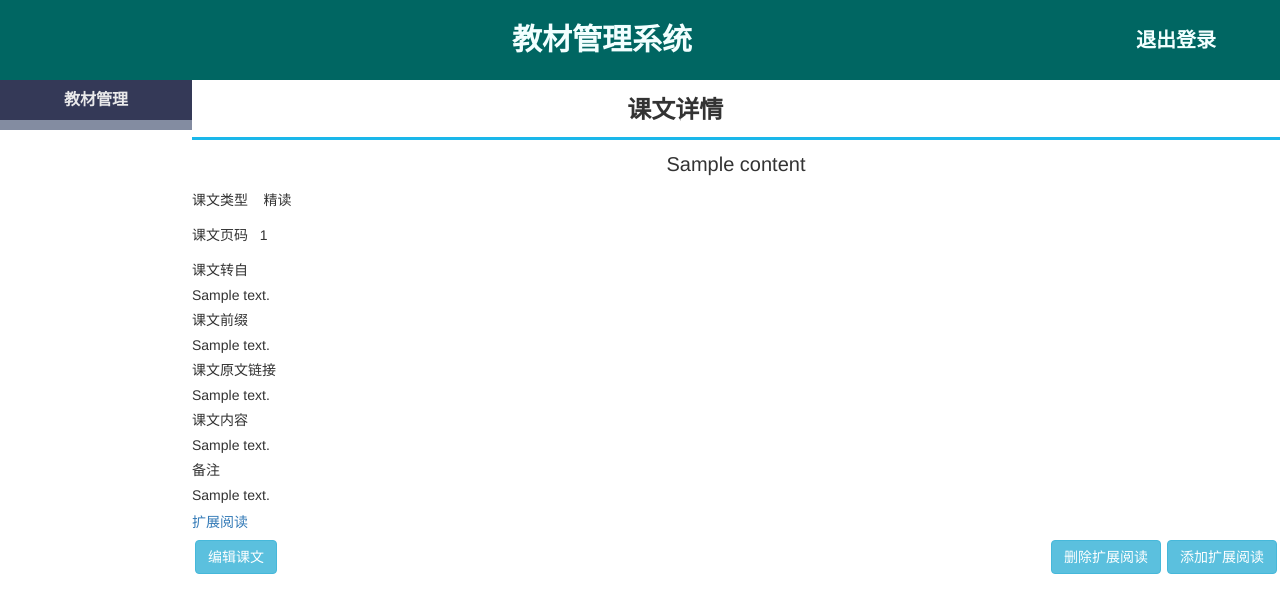
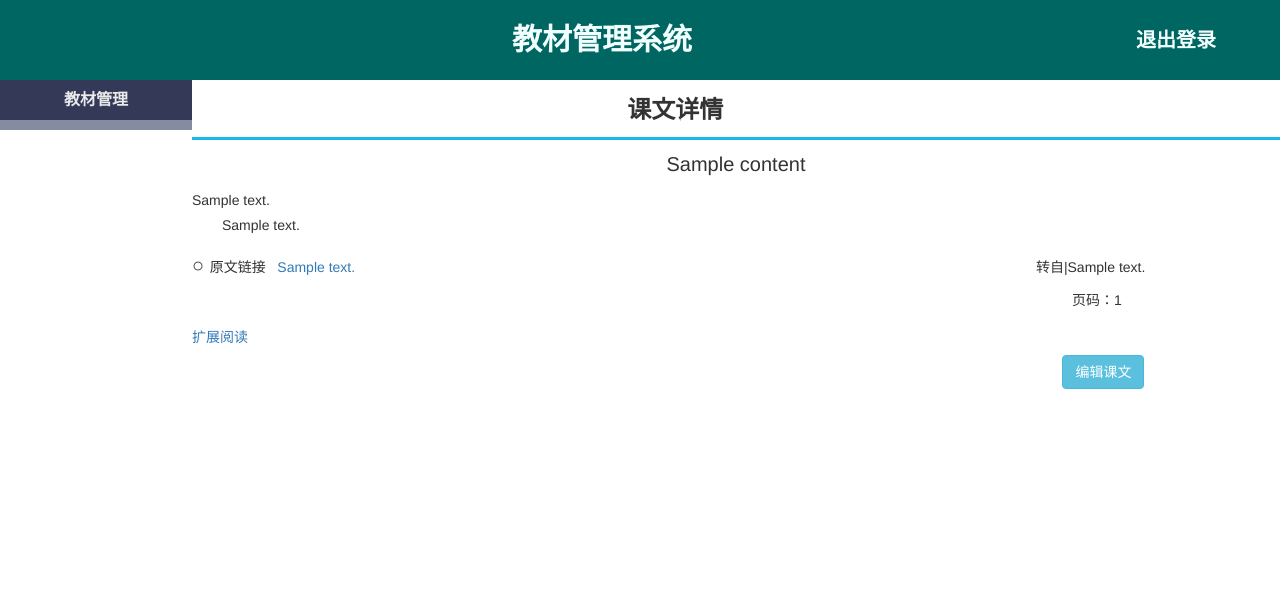
Before and after one commit to huameixiao123/myproject, a Flask app: page /content_detail/1/ in a window 1280 px wide. Shown: the top 613 px of the page. Run offline with Flask 2, Linux system fonts and the light colour scheme; tables that the repository leaves empty hold one stand-in row (values such as "Sample post"); some libraries are stand-ins or nearby versions.

Commit message:
修改登录背景，优化课文详情页面和扩展阅读页面

```diff
--- a/static/attach_manage.css
+++ b/static/attach_manage.css
@@ -29,16 +29,21 @@
     font-size: 15px;
     height: 30px;
     line-height: 30px;
+    display: inline-block;
+    margin-left: 100px
 }
 
 .wrapper .content .attach_list li .from_name {
     font-size: 15px;
     margin: 10px 0;
+    display: inline-block;
+    width: 600px;
 }
 
 .wrapper .content .attach_list li .context {
     font-size: 15px;
     margin: 10px 0;
+    margin-left: 40px;
 }
 
 .wrapper .content .attach_list li .note {
--- a/static/content_detail.css
+++ b/static/content_detail.css
@@ -1,5 +1,5 @@
 .content .edit_area a button {
-    margin: 0 3px;
+    margin-left:80% ;
 }
 
 .content .detail {
@@ -15,16 +15,12 @@
 
 .content .detail .sn {
     height: 30px;
-    margin: 5px 0;
-}
-
-.content .detail .content_type {
-    height: 30px;
-    margin: 5px 0;
+    margin-left: 880px;
 }
 
 .content .detail .content_from_name {
     margin: 5px 0;
+    display: inline-block;
 }
 
 .content .detail .content_prefix {
@@ -32,14 +28,24 @@
 }
 
 .content .detail .content_origin {
-
-    margin: 5px 0;
+    display: inline-block;
+    height: 50px;
+    width: 840px;
+        line-height: 50px;
 }
 
-.content .detail .note {
-    margin: 5px 0;
+.content .detail .content_origin span{
+    font-size: 20px;
+
 }
+
+.content .detail .content_origin a{
+    text-decoration: none;
+}
+
 
 .content .detail .context {
     margin: 5px 0;
+    margin-left: 30px;
+    width: 900px;
 }
--- a/static/login.css
+++ b/static/login.css
@@ -140,7 +140,7 @@ li {
 
 #main {
     width: 306px;
-    background: #fff;
+    background: rgba(0,0,0,0);
     padding: 46px 80px;
     position: relative;
     left: 50%;
@@ -200,7 +200,7 @@ li {
 
 #main h1 {
     font-size: 20px;
-    color: #555;
+    color: #FFF;
     text-align: center;
     margin: 0 auto 25px
 }
--- a/static/register.css
+++ b/static/register.css
@@ -169,7 +169,7 @@ li {
 
 #main {
     width: 306px;
-    background: #fff;
+    background: rgba(0,0,0,0);
     padding: 46px 80px;
     position: relative;
     left: 50%;
@@ -229,7 +229,7 @@ li {
 
 #main h1 {
     font-size: 20px;
-    color: #555;
+    color: #fff;
     text-align: center;
     margin: 0 auto 25px
 }
--- a/templates/add_unit_content.html
+++ b/templates/add_unit_content.html
@@ -55,7 +55,7 @@
             {{ errors.content_origin.0 }}
         {% endif %}
         <br>
-        <span class="info">content_type</span>
+        <span class="info">课文类型</span>
         <input type="text" name="content_type" list="list">
         <datalist id="list">
             <option value="1">精读</option>
--- a/templates/content_detail.html
+++ b/templates/content_detail.html
@@ -15,45 +15,33 @@
 
     <div class="detail">
         <div class="title">{{ content.title }}</div>
-        <div class="content_type">课文类型&nbsp;&nbsp;&nbsp;
-            {% if content.content_type._value_ == 1 %}
-                精读
-            {% elif content.content_type._value_ == 2 %}
-                泛读
-            {% elif content.content_type._value_ == 3 %}
-                复习
-            {% endif %}
-        </div>
-        <div class="sn">课文页码&nbsp;&nbsp;&nbsp;{{ content.sn }}</div>
-        课文转自
-        <br>
-        <div class="content_from_name"> {{ content.content_from_name }}</div>
-        课文前缀
-        <br>
+
         <div class="content_prefix">{{ content.content_prefix }}</div>
-        课文原文链接
-        <br>
-        <div class="content_origin">{{ content.content_origin }}</div>
-        课文内容
-        <br>
+
         <div class="context">{{ content.content }}</div>
-        备注
-        <br>
-        <div class="note">{{ content.note }}</div>
+
+        <div class="content_origin"><span>○&nbsp;</span>原文链接&nbsp;&nbsp;&nbsp;<a href="{{ content.content_origin }}">{{ content.content_origin }}</a></div>
+
+        <div class="content_from_name"> 转自|{{ content.content_from_name }}</div>
+
+        <div class="sn">页码：{{ content.sn }}</div>
+
+
         <div class="attach">
-            <a href="{{ url_for("book.attach_manage",content_id=content.id) }}" style="text-decoration: none"><h5>扩展阅读</h5></a>
+            <a href="{{ url_for("book.attach_manage",content_id=content.id) }}" style="text-decoration: none"><h5>
+                扩展阅读</h5></a>
         </div>
     </div>
     <div class="edit_area">
         <a href="{{ url_for("book.edit_unit_content",content_id=content.id) }}" class="edit_btn">
-            <button class="btn btn-info pull-left">编辑课文</button>
+            <button class="btn btn-info">编辑课文</button>
         </a>
 
-        <a href="{{ url_for("book.add_attach",content_id=content.id) }}" class="add_btn">
-            <button class="btn btn-info pull-right">添加扩展阅读</button>
-        </a>
-        <a href="{{ url_for("book.del_attach",content_id=content.id) }}" class="add_btn">
-            <button class="btn btn-info pull-right">删除扩展阅读</button>
+{#        <a href="{{ url_for("book.add_attach",content_id=content.id) }}" class="add_btn">#}
+{#            <button class="btn btn-info pull-right">添加扩展阅读</button>#}
+{#        </a>#}
+{#        <a href="{{ url_for("book.del_attach",content_id=content.id) }}" class="add_btn">#}
+{#            <button class="btn btn-info pull-right">删除扩展阅读</button>#}
         </a>
     </div>
 
--- a/templates/login.html
+++ b/templates/login.html
@@ -14,7 +14,7 @@
 <body>
 <!-- 页面主体START -->
 <section id="main">
-    <h1>书籍管理系统</h1>
+    <h1>教材管理系统</h1>
     <form action="{{ url_for("book.login") }}" method="post" accept-charset="utf-8" data-view="loginView">
 
         <div class="clearfix" data-propertyname="username" data-controltype="Phone">
--- a/views.py
+++ b/views.py
@@ -24,7 +24,7 @@ def login_required(func):
 
 
 @bp.route("/del_attach/<int:content_id>", methods=["GET", "POST"])
-# @login_required
+@login_required
 def del_attach(content_id):
     if request.method == "GET":
         attachs = Attach.query.filter_by(content_id=content_id)
@@ -39,7 +39,7 @@ def del_attach(content_id):
 
 
 @bp.route("/edit_attach/<int:attach_id>/", methods=["GET", "POST"])
-# @login_required
+@login_required
 def edit_attach(attach_id):
     if request.method == "GET":
         attach = Attach.query.filter_by(id=attach_id).first()
@@ -83,7 +83,7 @@ def edit_attach(attach_id):
 
 
 @bp.route("/add_attach/<int:content_id>/", methods=["GET", "POST"])
-# @login_required
+@login_required
 def add_attach(content_id):
     if request.method == "GET":
         return render_template("add_attach.html", message=None)
@@ -116,14 +116,14 @@ def add_attach(content_id):
 
 
 @bp.route("/attach_manage/<int:content_id>/", methods=["GET"])
-# @login_required
+@login_required
 def attach_manage(content_id):
     attachs = Attach.query.filter_by(content_id=content_id).order_by("attach_id").all()
     return render_template("attach_manage.html", content_id=content_id, attachs=attachs)
 
 
 @bp.route("/del_unit_content/<int:unit_id>/", methods=["GET", "POST"])
-# @login_required
+@login_required
 def del_unit_content(unit_id):
     if request.method == "GET":
         contents = Content.query.all()
@@ -138,7 +138,7 @@ def del_unit_content(unit_id):
 
 
 @bp.route("/edit_unit_content/<int:content_id>/", methods=["GET", "POST"])
-# @login_required
+@login_required
 def edit_unit_content(content_id):
     if request.method == "GET":
         content = Content.query.filter_by(id=content_id).first()
@@ -181,7 +181,7 @@ def edit_unit_content(content_id):
 
 
 @bp.route("/add_unit_content/<int:unit_id>/", methods=["GET", "POST"])
-# @login_required
+@login_required
 def add_unit_content(unit_id):
     if request.method == "GET":
         return render_template("add_unit_content.html", errors=None)
@@ -223,7 +223,7 @@ def content_detail(content_id):
 
 
 @bp.route("/unit_content_manage/<int:unit_id>/")
-# @login_required
+@login_required
 def unit_content_manage(unit_id):
     if request.method == "GET":
         contents = Content.query.filter_by(unit_id=unit_id).order_by("content_id").all()
@@ -232,7 +232,7 @@ def unit_content_manage(unit_id):
 
 
 @bp.route("/del_unit_pic/<int:book_id>/<int:unit_id>/", methods=["GET", "POST"])
-# @login_required
+@login_required
 def del_unit_pic(book_id, unit_id):
     if request.method == "GET":
         pics = BookImage.query.filter_by(book_id=book_id, refid=unit_id, type=BookImageEnum.unit).all()
@@ -248,7 +248,7 @@ def del_unit_pic(book_id, unit_id):
 
 
 @bp.route("/add_unit_pic/<int:book_id>/<int:unit_id>/", methods=["GET", "POST"])
-# @login_required
+@login_required
 def add_unit_pic(book_id, unit_id):
     if request.method == "GET":
         return render_template("add_unit_pic.html")
@@ -271,7 +271,7 @@ def add_unit_pic(book_id, unit_id):
 
 
 @bp.route("/del_unit/<int:book_id>/", methods=["GET", "POST"])
-# @login_required
+@login_required
 def del_unit(book_id):
     if request.method == "GET":
         units = Unit.query.filter_by(book_id=book_id).all()
@@ -286,7 +286,7 @@ def del_unit(book_id):
 
 
 @bp.route("/add_unit/<int:book_id>/", methods=["GET", "POST"])
-# @login_required
+@login_required
 def add_unit(book_id):
     if request.method == "GET":
         return render_template("add_unit.html")
@@ -308,7 +308,7 @@ def add_unit(book_id):
 
 
 @bp.route("/del_user_pic/<int:book_id>/", methods=["GET", "POST"])
-# @login_required
+@login_required
 def del_user_pic(book_id):
     if request.method == "GET":
         users = db.session.query(BookImage).filter_by(book_id=book_id, type=BookImageEnum.preface).all()
@@ -323,7 +323,7 @@ def del_user_pic(book_id):
 
 
 @bp.route("/add_user_pic/<int:book_id>/", methods=["GET", "POST"])
-# @login_required
+@login_required
 def add_user_pic(book_id):
     if request.method == "GET":
         return render_template("add_user.html")
@@ -347,7 +347,7 @@ def add_user_pic(book_id):
 
 
 @bp.route("/del_cat_pic/<int:book_id>/", methods=["GET", "POST"])
-# @login_required
+@login_required
 def del_cat_pic(book_id):
     if request.method == "GET":
         cats = db.session.query(BookImage).filter_by(book_id=book_id, type=BookImageEnum.catalog).all()
@@ -363,7 +363,7 @@ def del_cat_pic(book_id):
 
 
 @bp.route("/add_cat_pic/<int:book_id>/", methods=["GET", "POST"])
-# @login_required
+@login_required
 def add_cat_pic(book_id):
     if request.method == "GET":
         return render_template("add_cat.html")
@@ -387,7 +387,7 @@ def add_cat_pic(book_id):
 
 
 @bp.route("/unit_manage/<int:book_id>/", methods=["GET"])
-# @login_required
+@login_required
 def unit_manage(book_id):
     cat_pics = db.session.query(BookImage).filter_by(refid=book_id, type=BookImageEnum.catalog).all()
     user_pics = db.session.query(BookImage).filter_by(refid=book_id, type=BookImageEnum.preface).all()
@@ -404,7 +404,7 @@ def unit_manage(book_id):
 
 
 @bp.route("/delete_book/", methods=["GET"])
-# @login_required
+@login_required
 def delete_book():
     book_id = request.args.get("book_id")
     book = Book.query.filter_by(book_id=book_id).first()
@@ -418,14 +418,14 @@ def delete_book():
 
 
 @bp.route("/book_image/<book_id>/<file_name>")
-# @login_required
+@login_required
 def get_image(book_id, file_name):
     directory = os.path.join(UPLOAD_PATH, book_id)
     return send_from_directory(directory, file_name)
 
 
 @bp.route("/book/edit/<book_id>", methods=["GET", "POST"])
-# @login_required
+@login_required
 def edit_book(book_id):
     if request.method == "GET":
         book = Book.query.filter_by(book_id=book_id).first()
@@ -487,7 +487,7 @@ def edit_book(book_id):
 
 
 @bp.route("/book/add/", methods=["GET", "POST"])
-## @login_required
+# @login_required
 def add_book():
     if request.method == "GET":
         return render_template("add_book.html")
@@ -543,13 +543,13 @@ def add_book():
 
 
 @bp.route("/index/", methods=["GET"])
-## @login_required
+# @login_required
 def index():
     return render_template("index.html")
 
 
 @bp.route("/book_list/<int:page>/", methods=["GET"])
-# @login_required
+@login_required
 def book_list(page=None):
     if not page:
         page = 1
@@ -562,7 +562,7 @@ def book_list(page=None):
 
 
 @bp.route('/logout/')
-# # @login_required
+# @login_required
 def logout():
     del session["user_id"]
     return redirect(url_for('book.login'))
```
Also changed, not shown: templates/attach_manage.html (+26 -18 lines), static/image/background.jpg.
